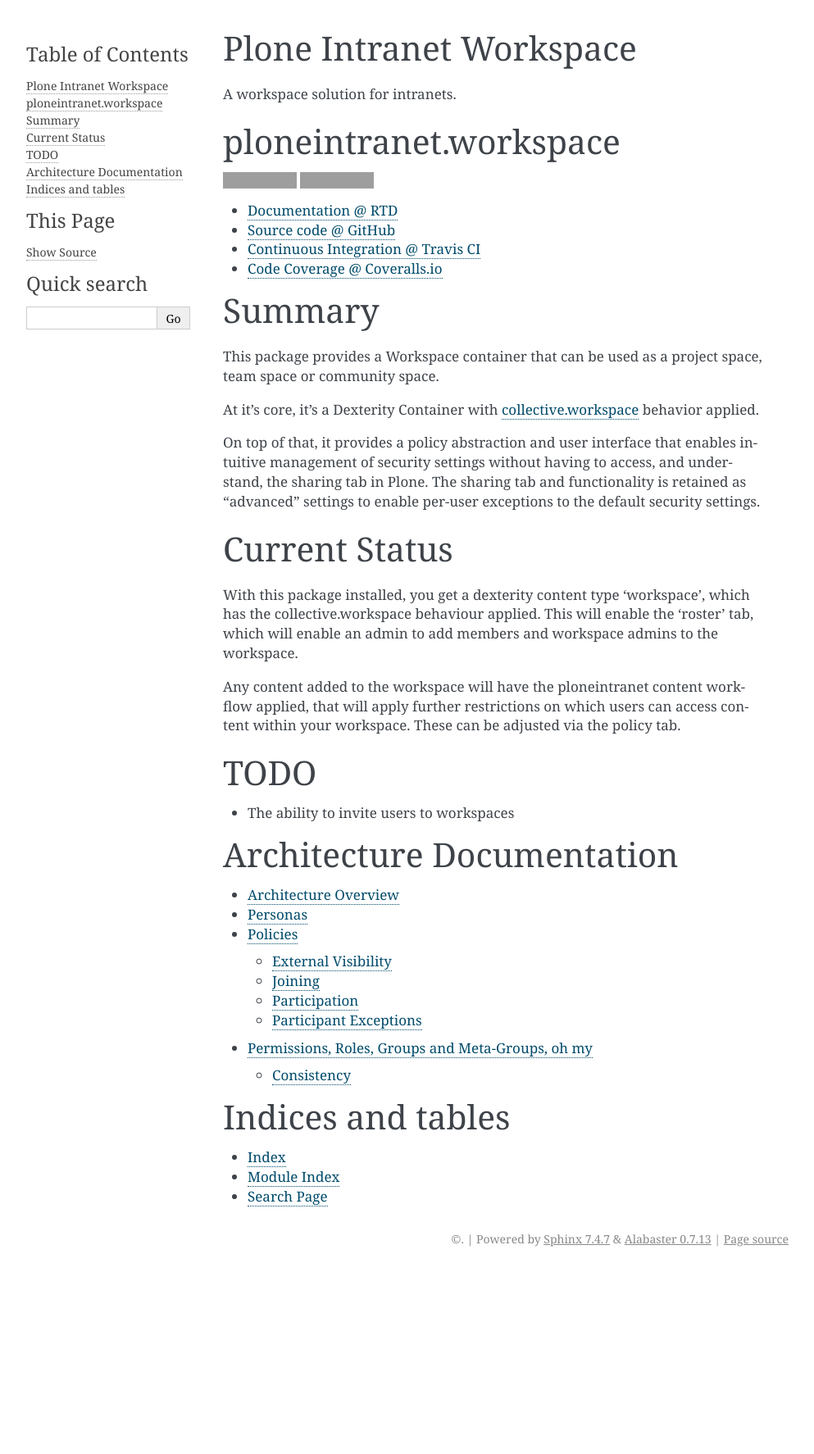
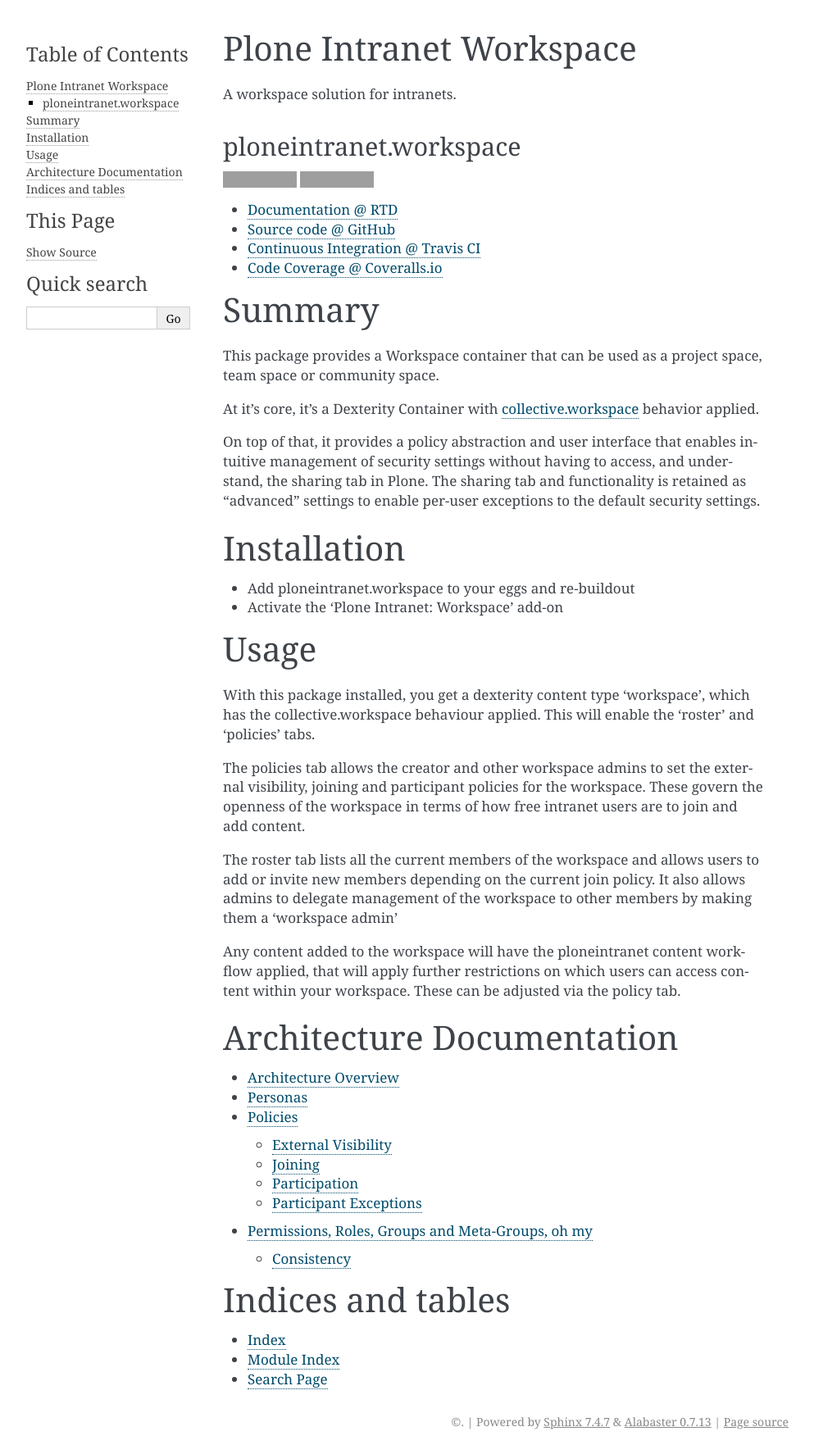
Before and after one commit to ploneintranet/ploneintranet.workspace, a Sphinx documentation site: the page built from docs/index.rst, in a window 1280 px wide. Shown: the whole page at 82% size, without its empty margins (148-1141 px from the left). Built offline with Sphinx 7.4.7, drawn with Linux system fonts in a browser that asks for light colours; before the commit the page ends 1551 px from its top, so only the background shows below that; grey boxes are pictures that could not be loaded.

Commit message:
Expanded documentation

```diff
--- a/docs/README.rst
+++ b/docs/README.rst
@@ -1,3 +1,4 @@
+=======================
 ploneintranet.workspace
 =======================
 
@@ -27,20 +28,30 @@
 functionality is retained as "advanced" settings to enable per-user
 exceptions to the default security settings.
 
-Current Status
-==============
+Installation
+============
+
+* Add ploneintranet.workspace to your eggs and re-buildout
+* Activate the 'Plone Intranet: Workspace' add-on
+
+Usage
+=====
 
 With this package installed, you get a dexterity content type 'workspace',
 which has the collective.workspace behaviour applied. This will enable
-the 'roster' tab, which will enable an admin to add members and workspace
-admins to the workspace.
+the 'roster' and 'policies' tabs.
+
+The policies tab allows the creator and other workspace admins to set the
+external visibility, joining and participant policies for the workspace. These
+govern the openness of the workspace in terms of how free intranet users are to
+join and add content.
+
+The roster tab lists all the current members of the workspace and allows users
+to add or invite new members depending on the current join policy. It also
+allows admins to delegate management of the workspace to other members by
+making them a 'workspace admin'
 
 Any content added to the workspace will have the ploneintranet content
 workflow applied, that will apply further restrictions on which users
 can access content within your workspace. These can be adjusted via
 the policy tab.
-
-TODO
-====
-
-* The ability to invite users to workspaces
```
